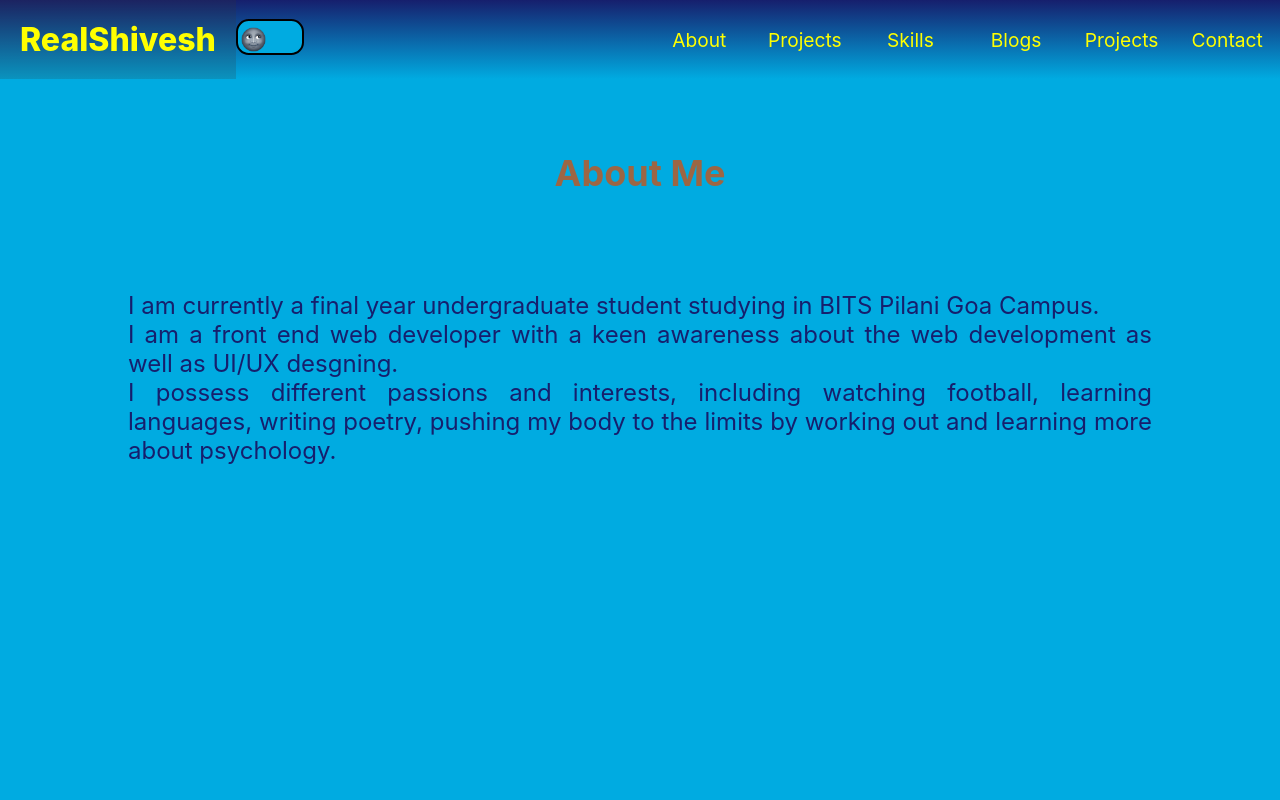
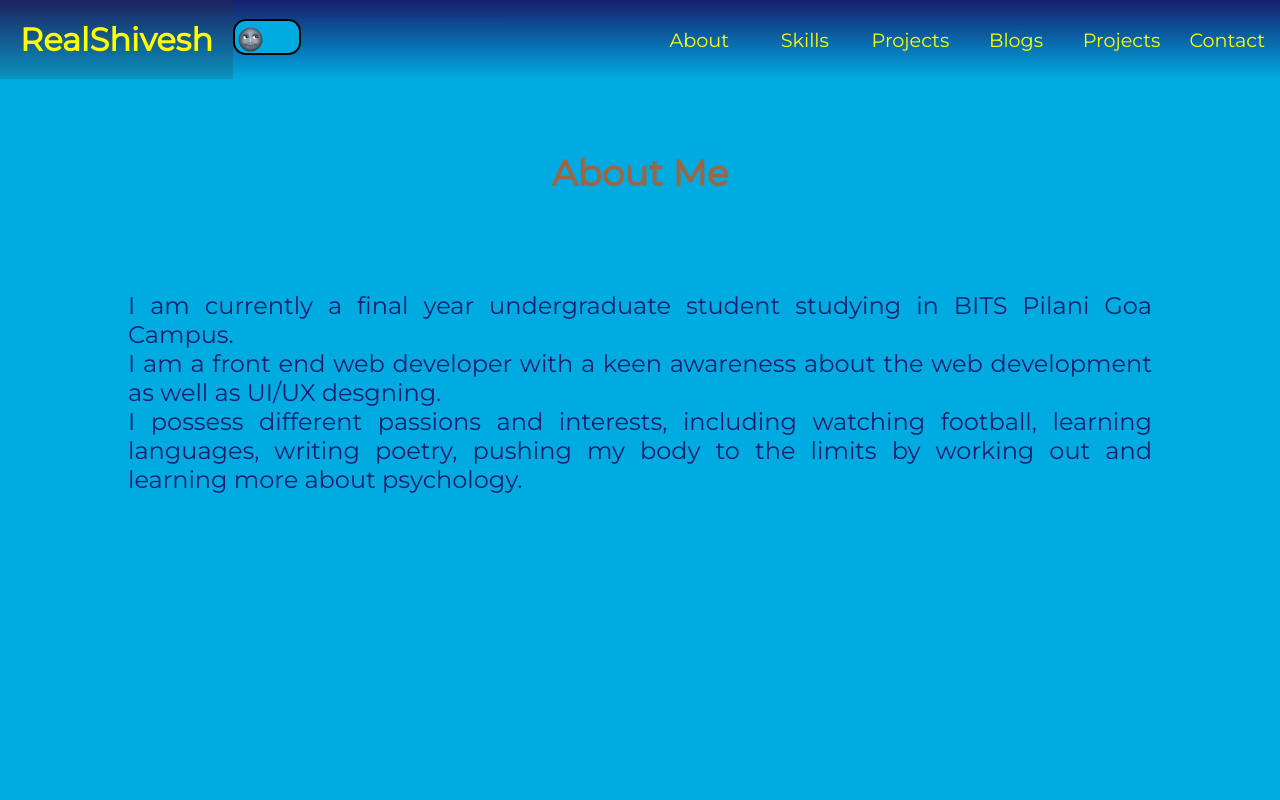
Before and after one commit to RealShivesh/portfolio, a React (Create React App) app: page / in a window 1280 px wide. Shown: the top 800 px of the page. Built offline with nearby package versions, Linux system fonts and the light colour scheme; no server answers.

Commit message:
final changes before branching work starts

```diff
--- a/src/components/Navigation.jsx
+++ b/src/components/Navigation.jsx
@@ -45,6 +45,15 @@
             About
           </NavLink>
           <NavLink
+            href="#skills"
+            onClick={() => {
+              setToggleMenu(!toggleMenu)
+            }}
+          >
+            {' '}
+            Skills
+          </NavLink>
+          <NavLink
             href="#projects"
             onClick={() => {
               setToggleMenu(!toggleMenu)
@@ -52,15 +61,6 @@
           >
             {' '}
             Projects
-          </NavLink>
-          <NavLink
-            href="#skills"
-            onClick={() => {
-              setToggleMenu(!toggleMenu)
-            }}
-          >
-            {' '}
-            Skills
           </NavLink>
           <NavLink
             href="#blogs"
--- a/src/index.css
+++ b/src/index.css
@@ -1,8 +1,8 @@
+@import url('https://fonts.googleapis.com/css2?family=Montserrat&display=swap');
+
 body {
   margin: 0;
-  font-family: -apple-system, BlinkMacSystemFont, 'Segoe UI', 'Roboto', 'Oxygen',
-    'Ubuntu', 'Cantarell', 'Fira Sans', 'Droid Sans', 'Helvetica Neue',
-    sans-serif;
+  font-family: 'Montserrat', sans-serif;
   -webkit-font-smoothing: antialiased;
   -moz-osx-font-smoothing: grayscale;
 }
```
